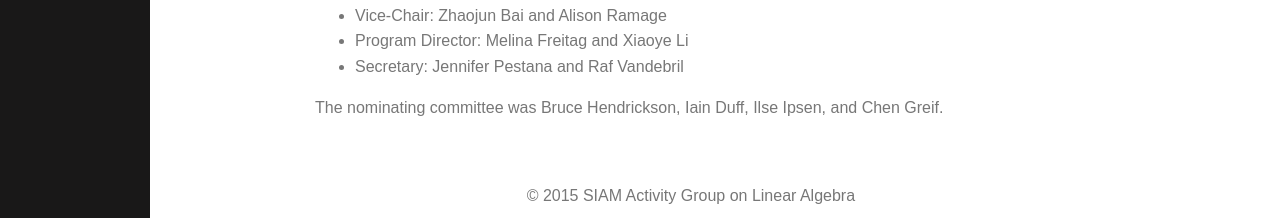
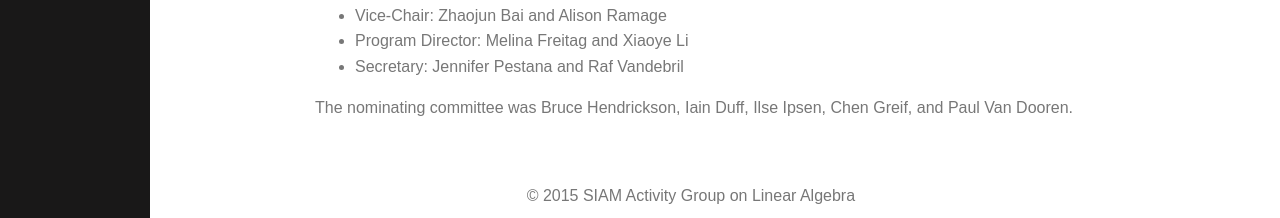
Before and after one commit to dbindel/siagla, a Jekyll site: the page built from _posts/2015-10-27-minutes.md, in a window 1280 px wide and 900 px high, scrolled down 1688 px. Shown: the part 679-897 px from the top of the window. Built offline with Jekyll 4.4.1, drawn with Linux system fonts in a browser that asks for light colours; comment, search, counter and statistics services are not loaded.

Commit message:
Correction from Ilse: Paul Van Dooren also on committee.

```diff
--- a/_posts/2015-10-27-minutes.md
+++ b/_posts/2015-10-27-minutes.md
@@ -124,4 +124,4 @@ of the business meeting.  The slate is:
 - Secretary: Jennifer Pestana and Raf Vandebril
 
 The nominating committee was Bruce Hendrickson, Iain Duff, Ilse Ipsen,
-and Chen Greif.
+Chen Greif, and Paul Van Dooren.
```
